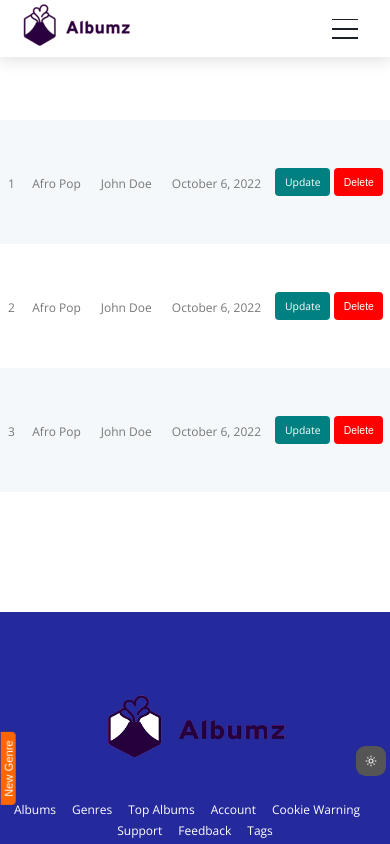
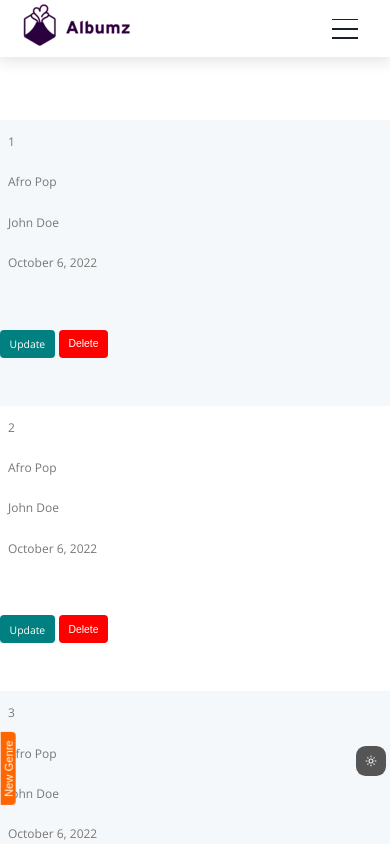
Before and after one commit to esteemayo/next-albumz-client, a Next.js app: page /genres in a window 390 px wide. Shown: the top 844 px of the page. Built offline with nearby package versions, Linux system fonts and the light colour scheme.

Commit message:
wrote media query

```diff
--- a/styles/Genres.module.scss
+++ b/styles/Genres.module.scss
@@ -9,14 +9,25 @@
     border-collapse: collapse;
 
     @media only screen and (max-width: 54.38em) {
+      display: block;
+
       thead {
         display: none;
+      }
+
+      tbody {
+        display: block;
       }
     }
 
 
     tr:nth-of-type(odd) {
       background: #f5f8fa;
+
+      @media only screen and (max-width: 54.38em) {
+        display: block;
+      }
+
     }
 
     th {
@@ -35,6 +46,10 @@
       font-size: 1.5rem;
       padding: 1rem;
       padding-top: 1.5rem;
+
+      @media only screen and (max-width: 54.38em) {
+        display: block;
+      }
     }
 
     .tableOrder {
```
